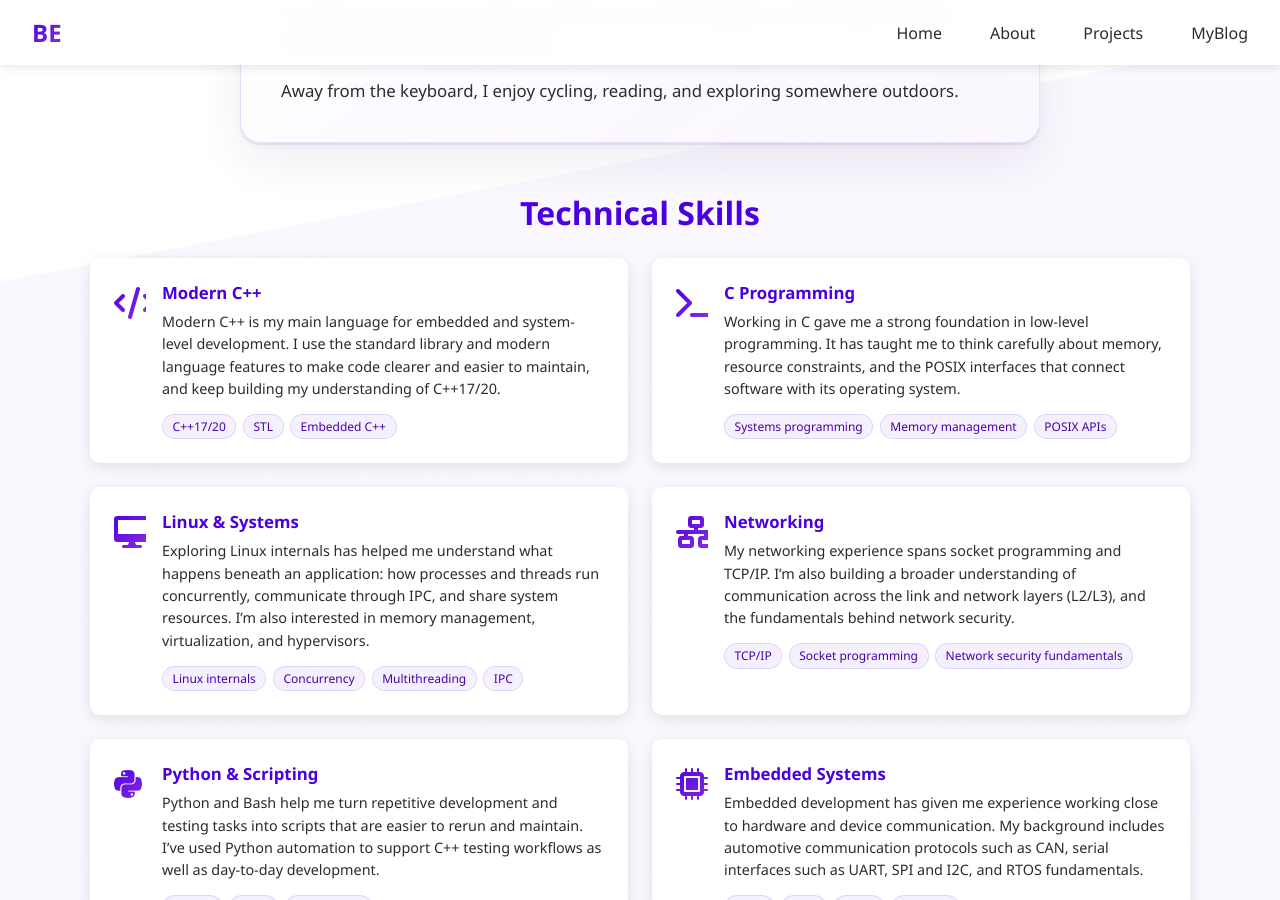
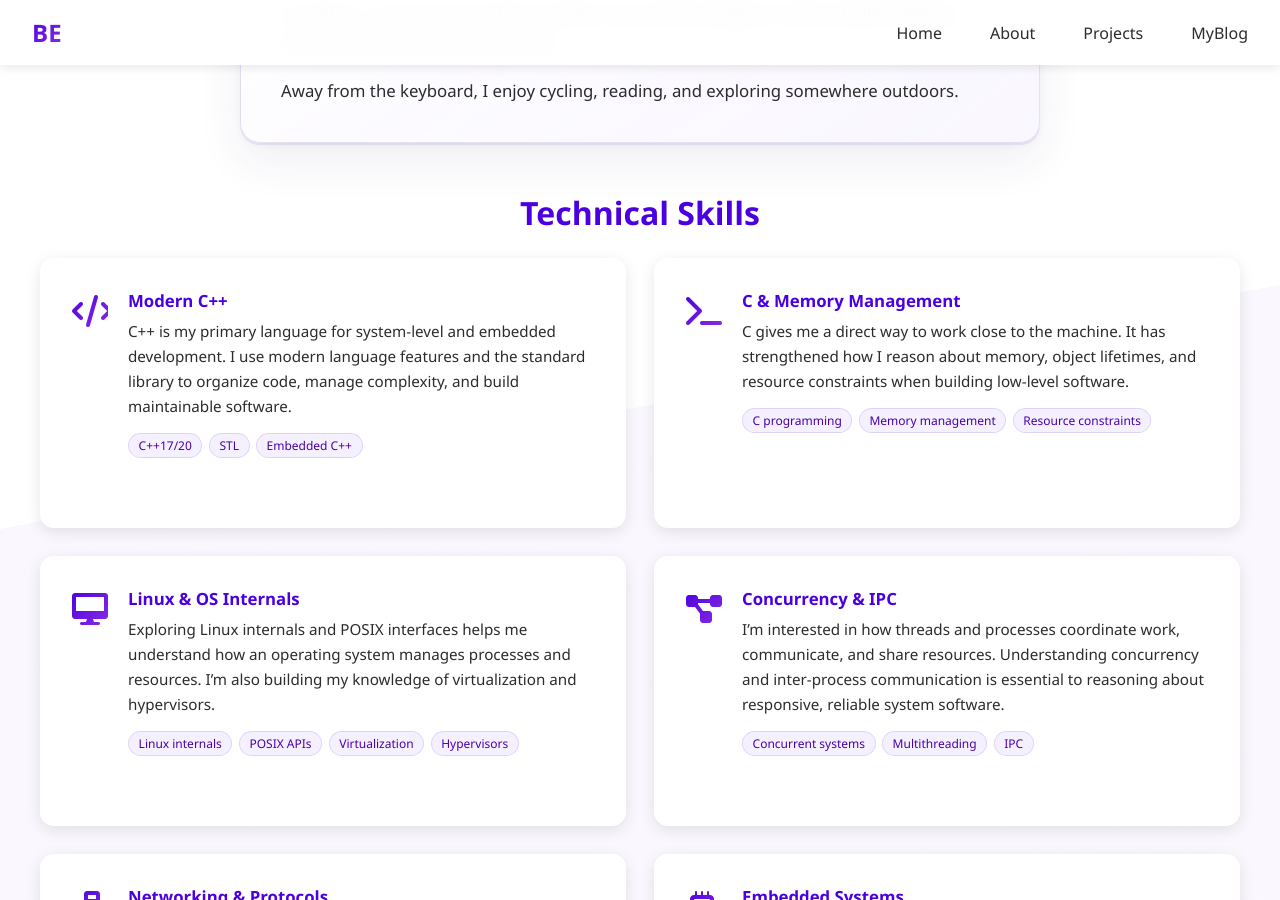
Before and after one commit to bhanuprakasheagala/bhanuprakasheagala.github.io, a Jekyll site: the page built from index.html, in a window 1280 px wide and 900 px high, scrolled down 1670 px. Built offline with Jekyll 4.4.1, drawn with Linux system fonts in a browser that asks for light colours; some of the changed text lies outside the part shown.

Commit message:
update skills section and styles

```diff
--- a/_includes/portfolio/about.html
+++ b/_includes/portfolio/about.html
@@ -19,7 +19,7 @@
                             <div class="skill-icon"><i class="fas fa-code" aria-hidden="true"></i></div>
                             <div class="skill-info">
                                 <h4>Modern C++</h4>
-                                <p>Modern C++ is my main language for embedded and system-level development. I use the standard library and modern language features to make code clearer and easier to maintain, and keep building my understanding of C++17/20.</p>
+                                <p>C++ is my primary language for system-level and embedded development. I use modern language features and the standard library to organize code, manage complexity, and build maintainable software.</p>
                                 <div class="skill-tags" aria-label="Related skills">
                                     <span>C++17/20</span><span>STL</span><span>Embedded C++</span>
                                 </div>
@@ -28,40 +28,40 @@
                         <article class="skill-card">
                             <div class="skill-icon"><i class="fas fa-terminal" aria-hidden="true"></i></div>
                             <div class="skill-info">
-                                <h4>C Programming</h4>
-                                <p>Working in C gave me a strong foundation in low-level programming. It has taught me to think carefully about memory, resource constraints, and the POSIX interfaces that connect software with its operating system.</p>
+                                <h4>C &amp; Memory Management</h4>
+                                <p>C gives me a direct way to work close to the machine. It has strengthened how I reason about memory, object lifetimes, and resource constraints when building low-level software.</p>
                                 <div class="skill-tags" aria-label="Related skills">
-                                    <span>Systems programming</span><span>Memory management</span><span>POSIX APIs</span>
+                                    <span>C programming</span><span>Memory management</span><span>Resource constraints</span>
                                 </div>
                             </div>
                         </article>
                         <article class="skill-card">
                             <div class="skill-icon"><i class="fas fa-desktop" aria-hidden="true"></i></div>
                             <div class="skill-info">
-                                <h4>Linux &amp; Systems</h4>
-                                <p>Exploring Linux internals has helped me understand what happens beneath an application: how processes and threads run concurrently, communicate through IPC, and share system resources. I’m also interested in memory management, virtualization, and hypervisors.</p>
+                                <h4>Linux &amp; OS Internals</h4>
+                                <p>Exploring Linux internals and POSIX interfaces helps me understand how an operating system manages processes and resources. I’m also building my knowledge of virtualization and hypervisors.</p>
                                 <div class="skill-tags" aria-label="Related skills">
-                                    <span>Linux internals</span><span>Concurrency</span><span>Multithreading</span><span>IPC</span>
+                                    <span>Linux internals</span><span>POSIX APIs</span><span>Virtualization</span><span>Hypervisors</span>
+                                </div>
+                            </div>
+                        </article>
+                        <article class="skill-card">
+                            <div class="skill-icon"><i class="fas fa-diagram-project" aria-hidden="true"></i></div>
+                            <div class="skill-info">
+                                <h4>Concurrency &amp; IPC</h4>
+                                <p>I’m interested in how threads and processes coordinate work, communicate, and share resources. Understanding concurrency and inter-process communication is essential to reasoning about responsive, reliable system software.</p>
+                                <div class="skill-tags" aria-label="Related skills">
+                                    <span>Concurrent systems</span><span>Multithreading</span><span>IPC</span>
                                 </div>
                             </div>
                         </article>
                         <article class="skill-card">
                             <div class="skill-icon"><i class="fas fa-network-wired" aria-hidden="true"></i></div>
                             <div class="skill-info">
-                                <h4>Networking</h4>
-                                <p>My networking experience spans socket programming and TCP/IP. I’m also building a broader understanding of communication across the link and network layers (L2/L3), and the fundamentals behind network security.</p>
+                                <h4>Networking &amp; Protocols</h4>
+                                <p>Socket programming helps me work with network communication from the application side. I’m extending that understanding across TCP/IP and the link and network layers, and exploring Apple’s framework for network-aware software.</p>
                                 <div class="skill-tags" aria-label="Related skills">
-                                    <span>TCP/IP</span><span>Socket programming</span><span>Network security fundamentals</span>
-                                </div>
-                            </div>
-                        </article>
-                        <article class="skill-card">
-                            <div class="skill-icon"><i class="fab fa-python" aria-hidden="true"></i></div>
-                            <div class="skill-info">
-                                <h4>Python &amp; Scripting</h4>
-                                <p>Python and Bash help me turn repetitive development and testing tasks into scripts that are easier to rerun and maintain. I’ve used Python automation to support C++ testing workflows as well as day-to-day development.</p>
-                                <div class="skill-tags" aria-label="Related skills">
-                                    <span>Python</span><span>Bash</span><span>Automation</span>
+                                    <span>Socket programming</span><span>TCP/IP</span><span>L2/L3 protocols</span><span>Apple Network Extension</span>
                                 </div>
                             </div>
                         </article>
@@ -69,9 +69,9 @@
                             <div class="skill-icon"><i class="fas fa-microchip" aria-hidden="true"></i></div>
                             <div class="skill-info">
                                 <h4>Embedded Systems</h4>
-                                <p>Embedded development has given me experience working close to hardware and device communication. My background includes automotive communication protocols such as CAN, serial interfaces such as UART, SPI and I2C, and RTOS fundamentals.</p>
+                                <p>Embedded development brings software closer to hardware, where communication and resource constraints matter. These protocols and RTOS fundamentals help me understand how software interacts with devices.</p>
                                 <div class="skill-tags" aria-label="Related skills">
-                                    <span>RTOS</span><span>CAN</span><span>UART</span><span>SPI / I2C</span>
+                                    <span>CAN</span><span>UART</span><span>SPI</span><span>I²C</span><span>RTOS fundamentals</span>
                                 </div>
                             </div>
                         </article>
@@ -79,19 +79,19 @@
                             <div class="skill-icon"><i class="fas fa-vial" aria-hidden="true"></i></div>
                             <div class="skill-info">
                                 <h4>Testing &amp; Code Quality</h4>
-                                <p>On an ADAS codebase, I used Coverity to help reduce static-analysis defects by 75–80%. I also built Python automation for C++ Google Tests, improving test coverage by 42–45%, while working with MISRA guidelines and static-analysis practices.</p>
+                                <p>I use automated tests and static analysis to catch defects early and improve confidence in low-level code. Applying coding guidelines also helps keep software consistent and maintainable.</p>
                                 <div class="skill-tags" aria-label="Related skills">
-                                    <span>GTest</span><span>Coverity</span><span>MISRA</span><span>Static analysis</span>
+                                    <span>Google Test</span><span>Coverity</span><span>Static analysis</span><span>MISRA guidelines</span>
                                 </div>
                             </div>
                         </article>
                         <article class="skill-card">
                             <div class="skill-icon"><i class="fas fa-screwdriver-wrench" aria-hidden="true"></i></div>
                             <div class="skill-info">
-                                <h4>Developer Toolchain</h4>
-                                <p>My day-to-day toolchain includes Git for version control, GCC and CMake for building, and GDB or Trace32 for debugging. These tools help me trace issues from a local build through to target-system behavior.</p>
+                                <h4>Developer Tools &amp; Scripting</h4>
+                                <p>I use scripting to automate repeatable tasks, build tools to compile and test software, and debuggers to trace behavior from a local environment to a target. SQL and PostgreSQL round out my experience with data.</p>
                                 <div class="skill-tags" aria-label="Related skills">
-                                    <span>Git</span><span>GCC</span><span>CMake</span><span>GDB</span><span>Trace32</span>
+                                    <span>Python</span><span>Bash</span><span>SQL</span><span>Git</span><span>GCC</span><span>CMake</span><span>GDB</span><span>Trace32</span><span>PostgreSQL</span>
                                 </div>
                             </div>
                         </article>
--- a/css/portfolio.css
+++ b/css/portfolio.css
@@ -458,7 +458,7 @@
             to { transform: rotate(360deg); }
         }
         .skills-section {
-            max-width: 1100px;
+            max-width: 1200px;
             margin: 0 auto;
         }
 
@@ -476,19 +476,20 @@
         .skill-grid {
             display: grid;
             grid-template-columns: repeat(2, minmax(0, 1fr));
-            gap: 1.5rem;
+            gap: 1.75rem;
         }
 
         .skill-card {
             background: white;
-            padding: 1.5rem;
-            border-radius: 10px;
+            min-height: 270px;
+            padding: 2rem;
+            border-radius: 14px;
             box-shadow: 0 4px 15px rgba(0,0,0,0.1);
             transition: transform 0.3s ease, box-shadow 0.3s ease;
             display: grid;
-            grid-template-columns: 2rem minmax(0, 1fr);
+            grid-template-columns: 2.25rem minmax(0, 1fr);
             align-items: start;
-            gap: 0.65rem 1rem;
+            gap: 0.75rem 1.25rem;
         }
 
         .skill-card:hover {
@@ -521,8 +522,8 @@
 
         .skill-info p {
             margin-bottom: 0.85rem;
-            font-size: 0.9rem;
-            line-height: 1.55;
+            font-size: 0.95rem;
+            line-height: 1.65;
             color: var(--text);
         }
 
@@ -958,6 +959,10 @@
         }
 
         @media (max-width: 768px) {
+            .skill-grid {
+                grid-template-columns: 1fr;
+            }
+
             .navbar {
                 padding: 0.9rem 1.25rem;
             }
@@ -1049,6 +1054,11 @@
                 font-size: 1.75rem;
             }
 
+            .skill-card {
+                min-height: 0;
+                padding: 1.5rem;
+            }
+
             #projects {
                 padding: 5.5rem 1rem 2.5rem;
             }
```
Also changed, not shown: _includes/portfolio/work.html (deleted, +0 -64 lines).
